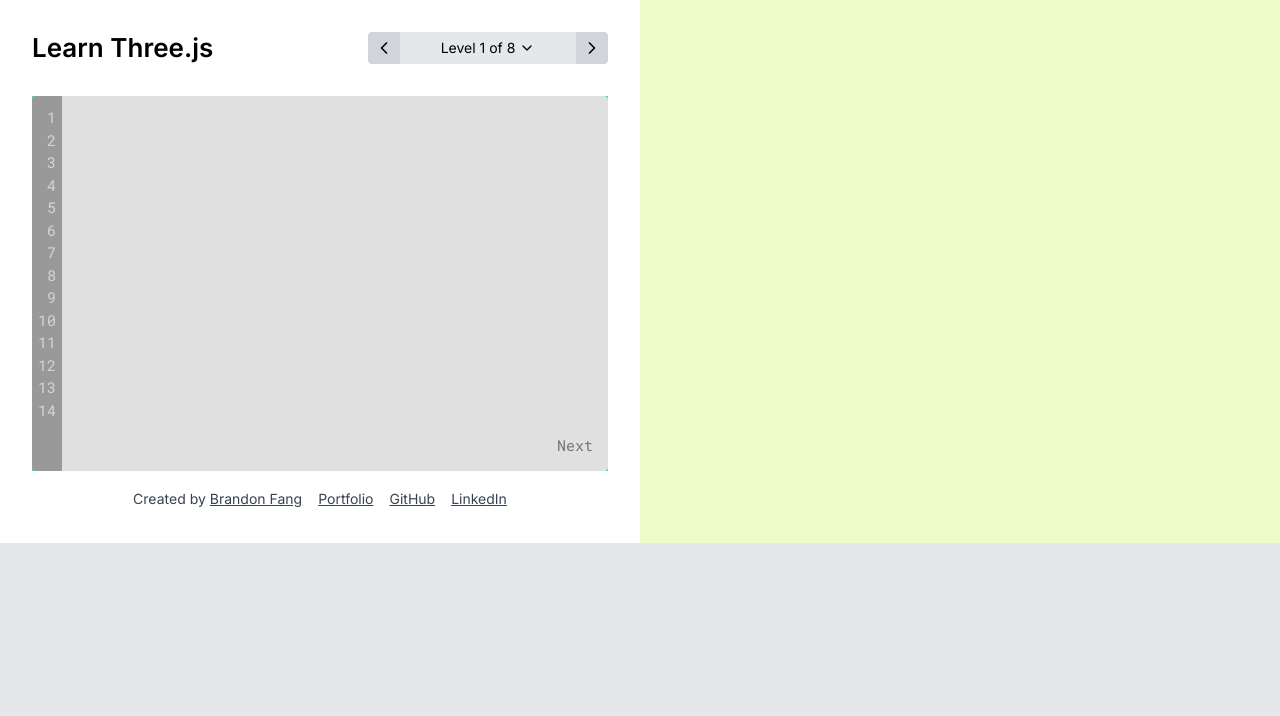
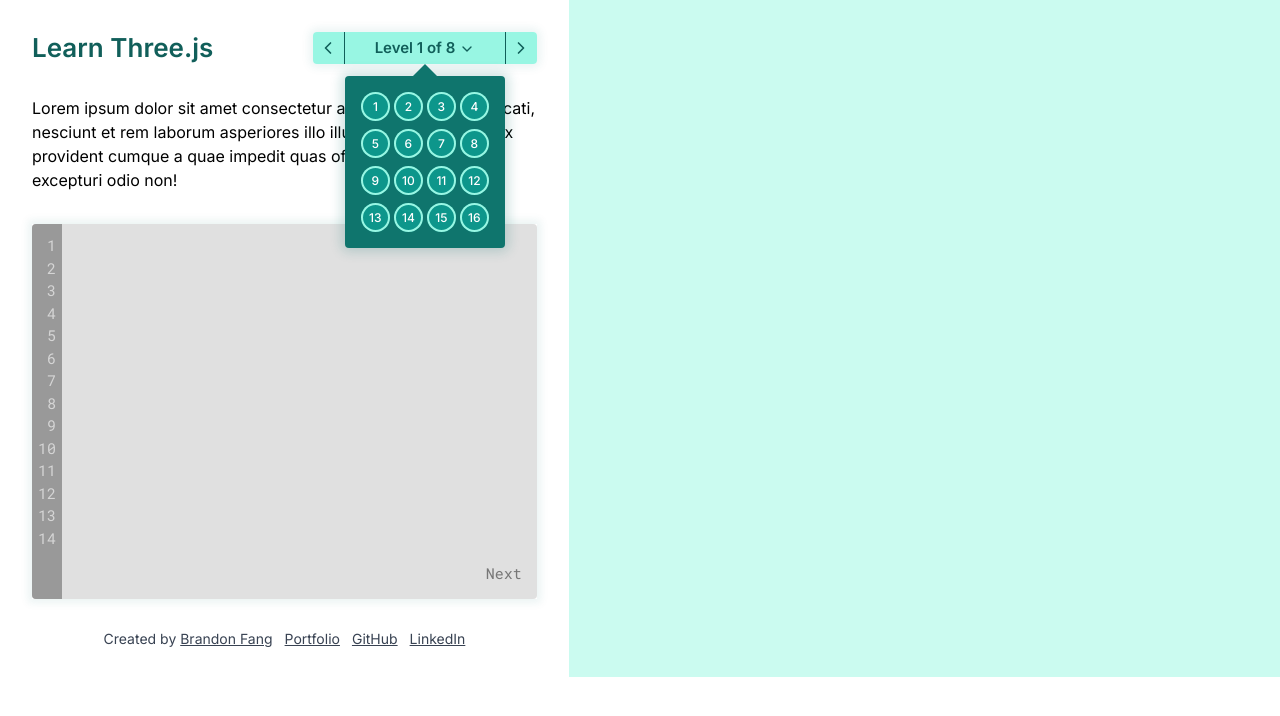
Before and after one commit to brandonfang/learn-three-js, a PHP site: page / in a window 1280 px wide. Shown: the top 716 px of the page. Run offline with PHP 8.4, Linux system fonts and the light colour scheme.

Commit message:
Add static dropdown

```diff
--- a/css/colors.css
+++ b/css/colors.css
@@ -240,4 +240,7 @@
   --rose-700: hsl(345, 83%, 41%);
   --rose-800: hsl(343, 80%, 35%);
   --rose-900: hsl(342, 75%, 30%);
+
+  --color-primary: var(--teal-900);
+  --color-secondary: var(--teal-500);
 }
--- a/css/style.css
+++ b/css/style.css
@@ -5,39 +5,36 @@
 html, body {
   font-size: 100%;
   font-family: 'Inter', sans-serif;
-  background: var(--coolGray-200);
+  line-height: 1.5;
 }
 
 .game {
   width: 100%;
   height: 100%;
   display: grid;
-  grid-template-columns: 1fr 1fr;
+  grid-template-columns: 4fr 5fr;
   grid-template-rows: 1fr;
 }
 
-@media (max-width: 999px) {
+@media (max-width: 1080px) {
   .game {
     grid-template-columns: 1fr;
     grid-template-rows: 1fr 1fr;
   }
 }
 
-
 .sidebar {
   background: white;
   height: 100%;
   width: 100%;
-  /* min-width: 600px; */
   justify-self: center;
   padding: 32px 32px;
 }
 
 .view {
-  background: var(--lime-100);
+  background: var(--teal-100);
   height: 100%;
   width: 100%;
-  /* min-width: 600px; */
   justify-self: center;
   padding: 32px 32px;
 }
@@ -51,46 +48,74 @@
 }
 
 .logo {
+  color: var(--teal-800);
   line-height: 1;
   margin: 0;
 }
 
-.level-picker {
+.level-wrapper {
   height: 32px;
-  width: 240px;
+  width: 224px;
   border-radius: 4px;
-
+  box-shadow: 0 0 8px 4px hsla(175, 77%, 26%, 0.08);
+  position: relative;
   display: flex;
   flex-direction: row;
+  transition: 0.3s ease-in-out;
+}
+
+.level-wrapper:hover {
+  box-shadow: 0px 0px 8px 4px hsla(175, 77%, 26%, 0.12);
+}
+
+.level-picker {
+  width: 160px;
+  height: 32px;
+  font-size: 15px;
+  font-weight: 600;
+  background: var(--teal-200);
+  color: var(--teal-800);
+  display: flex;
+  flex-direction: row;
+  justify-content: center;
   align-items: center;
+  transition: inherit;
+}
+
+.level-picker:hover {
+  background: var(--teal-400);
+  color: var(--teal-900);
 }
 
 .arrow {
   width: 32px;
   height: 32px;
-  background: var(--coolGray-300);
-  transition: 0.2s ease-in-out;
-
+  background: var(--teal-200);
+  color: var(--teal-800);
   display: flex;
   flex-direction: row;
   justify-content: center;
   align-items: center;
+  transition: inherit;
+}
+
+.arrow:hover {
+  background: var(--teal-400);
+  color: var(--teal-900);
 }
 
 .arrow.left {
   border-radius: 4px 0 0 4px;
+  border-right: 1px solid var(--teal-800);
 }
 
 .arrow.right {
   border-radius: 0 4px 4px 0;
+  border-left: 1px solid var(--teal-800);
 }
 
 .arrow.disabled {
   opacity: 0.3;
-}
-
-.arrow:hover {
-  background: var(--coolGray-400);
 }
 
 .chevron {
@@ -101,19 +126,7 @@
 .chevron-down {
   width: 16px;
   height: 16px;
-  margin-top: 2px;
-}
-
-.level-label {
-  width: 176px;
-  height: 32px;
-  font-size: 14px;
-  background: var(--coolGray-200);
-
-  display: flex;
-  flex-direction: row;
-  justify-content: center;
-  align-items: center;
+  margin-top: 8px;
 }
 
 .label-level {
@@ -132,16 +145,70 @@
 
 }
 
+.level-dropdown {
+  /* display: none; */
+  position: absolute;
+  z-index: 1;
+  top: 44px;
+  left: 32px;
+  width: 160px;
+  border-radius: 4px;
+  outline: none;
+  box-shadow: 0 0 12px 4px hsla(175, 77%, 26%, 0.2);
+  background: var(--teal-700);
+  padding: 16px;
+
+}
+
+.level-dropdown::before {
+  content: '';
+  position: absolute;
+  width: 0;
+  height: 0;
+  top: -12px;
+  left: calc(50% - 12px);
+  outline: none;
+  border-left: 12px solid transparent;
+  border-right: 12px solid transparent;
+  border-bottom: 12px solid var(--teal-700);
+}
+
+.level-grid {
+  display: grid;
+  grid-template-columns: 1fr 1fr 1fr 1fr;
+  gap: 8px 4px;
+}
+
+.level-circle {
+  width: 29px;
+  height: 29px;
+  border-radius: 50%;
+  box-shadow: 0 0 0 2px var(--teal-200) inset;
+  background: var(--teal-600);
+  color: white;
+  font-size: 12px;
+  font-weight: 500;
+  cursor: pointer;
+  display: flex;
+  justify-content: center;
+  align-items: center;
+}
+
+.level-circle:hover {
+  box-shadow: 0 0 0 3px rgb(107, 107, 107) inset;
+}
+
+
+
 .instructions {
   width: 100%;
-  margin-top: 32px;
+  margin: 32px 0;
 }
 
 .footer {
   width: 100%;
-  height: 24px;
-  margin-top: 16px;
-
+  height: 14px;
+  margin-top: 32px;
   display: flex;
   justify-content: center;
   align-items: center;
@@ -150,21 +217,27 @@
 .credits {
   font-size: 14px;
   color: var(--coolGray-700);
-  margin-right: 16px;
+  margin-right: 12px;
 }
 
 .credits.last {
   margin-right: 0px;
 }
 
+
+
+
+
+
+/* Begin editor Code */
 #editor {
-  /* width: 100%;
-  height: 400px;
+  width: 100%;
+  /* height: 400px;
   margin-top: 16px; */
-  background: var(--teal-400);
+  /* background: var(--teal-400); */
   position: relative;
-  margin-top: 2em;
-
+  margin: 32px 0;
+  box-shadow: 0 0 8px 4px hsla(175, 77%, 26%, 0.08);
 }
 
 #editor,
--- a/index.html
+++ b/index.html
@@ -19,11 +19,11 @@
             <h1 class="logo">Learn Three.js</h1>
           </div>
 
-          <div class="level-picker">
+          <div class="level-wrapper">
             <span class="arrow left">
               <svg class="chevron" stroke="currentColor" fill="none" stroke-width="2" viewBox="0 0 24 24" stroke-linecap="round" stroke-linejoin="round" height="1em" width="1em" xmlns="http://www.w3.org/2000/svg"><polyline points="15 18 9 12 15 6"></polyline></svg>
             </span>
-            <div class="level-label">
+            <div class="level-picker">
               <span class="label-level">Level&nbsp;</span>
               <span class="label-current">1&nbsp;</span>
               <span class="label-of">of&nbsp;</span>
@@ -36,12 +36,31 @@
               <svg class="chevron" stroke="currentColor" fill="none" stroke-width="2" viewBox="0 0 24 24" stroke-linecap="round" stroke-linejoin="round" height="1em" width="1em" xmlns="http://www.w3.org/2000/svg"><polyline points="9 18 15 12 9 6"></polyline></svg>
             </span>
             <div class="level-dropdown">
-              <div class="levels"></div>
+              <div class="level-grid">
+                <div class="level-circle">1</div>
+                <div class="level-circle">2</div>
+                <div class="level-circle">3</div>
+                <div class="level-circle">4</div>
+                <div class="level-circle">5</div>
+                <div class="level-circle">6</div>
+                <div class="level-circle">7</div>
+                <div class="level-circle">8</div>
+                <div class="level-circle">9</div>
+                <div class="level-circle">10</div>
+                <div class="level-circle">11</div>
+                <div class="level-circle">12</div>
+                <div class="level-circle">13</div>
+                <div class="level-circle">14</div>
+                <div class="level-circle">15</div>
+                <div class="level-circle">16</div>
+              </div>
+              <!-- <div class="reset">Reset</div> -->
             </div>
           </div>
         </div>
 
         <div class="instructions">
+          Lorem ipsum dolor sit amet consectetur adipisicing elit. Obcaecati, nesciunt et rem laborum asperiores illo illum praesentium qui ex provident cumque a quae impedit quas officia quibusdam excepturi odio non!
         </div>
 
         <div class="editor" id="editor">
```
Also changed, not shown: js/levels.js (+72 -0 lines).
